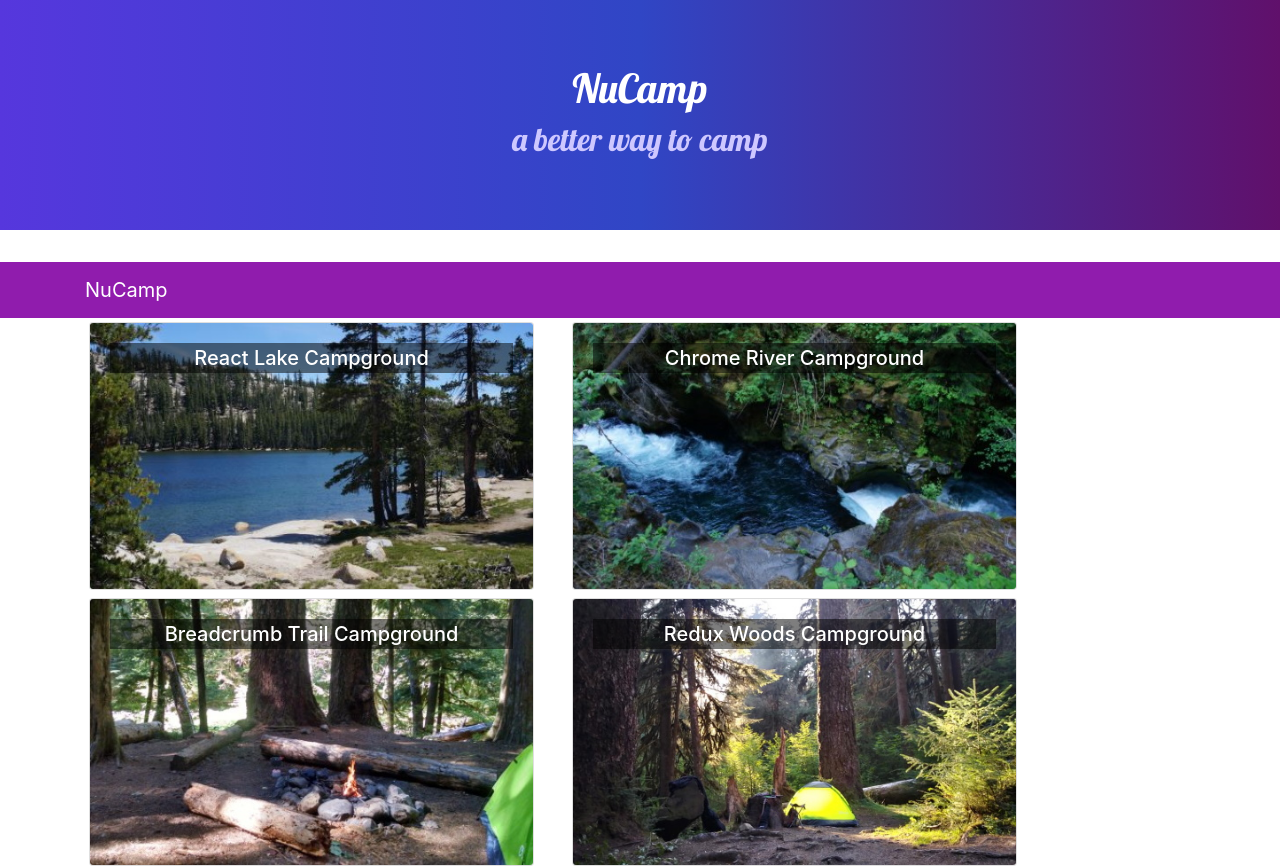
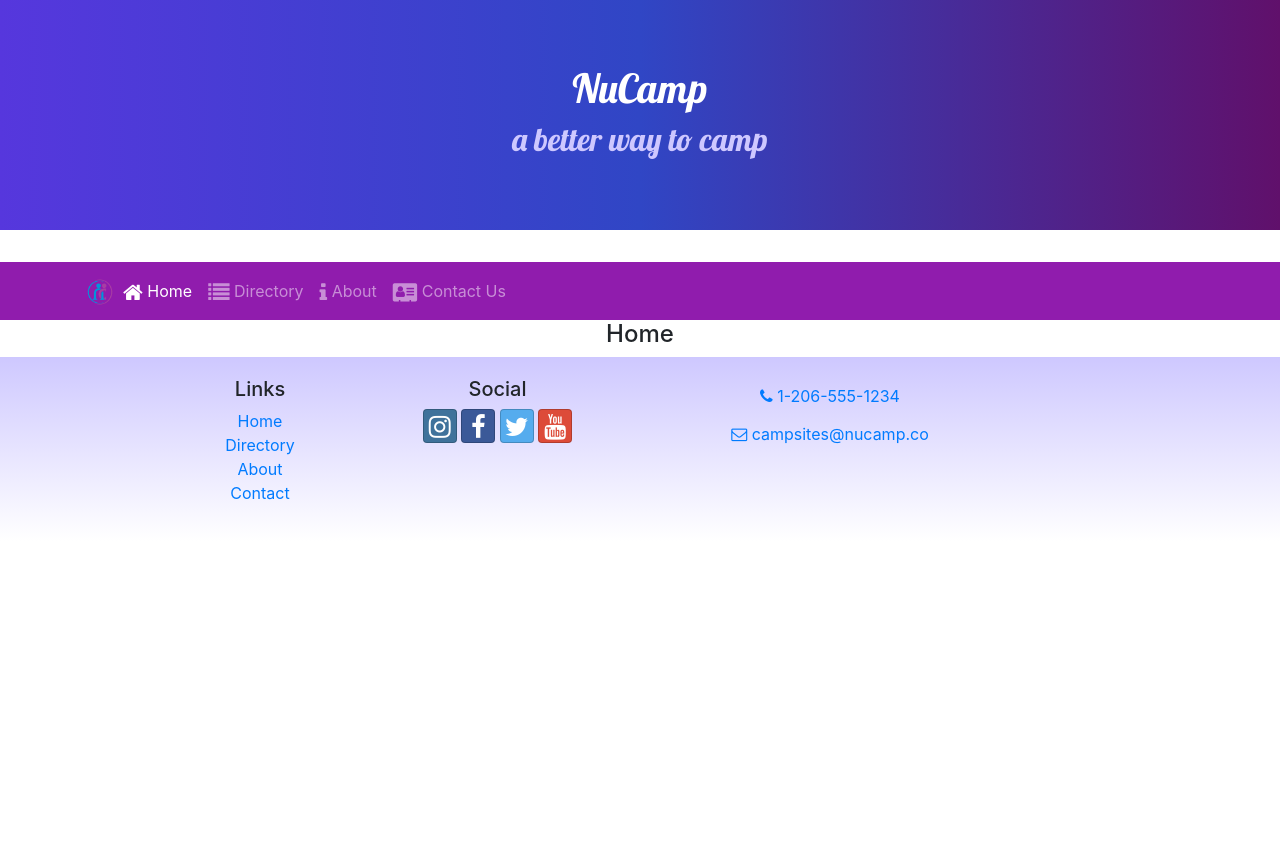
Before and after one commit to keithholler/React, a React (Create React App) app: page /home in a window 1280 px wide. Shown: the top 868 px of the page. After the commit the page ends 800 px from the top, so only its background shows below. Built offline with nearby package versions, Linux system fonts and the light colour scheme.

Commit message:
React Router

```diff
--- a/package.json
+++ b/package.json
@@ -12,6 +12,7 @@
     "react": "^16.13.1",
     "react-dom": "^16.13.1",
     "react-popper": "^1.3.6",
+    "react-router-dom": "^5.2.0",
     "react-scripts": "3.4.3",
     "reactstrap": "^8.5.1",
     "typeface-lobster": "0.0.72",
--- a/src/App.js
+++ b/src/App.js
@@ -1,13 +1,16 @@
 import React, { Component } from "react";
 import Main from './components/MainComponent';
+import { BrowserRouter } from 'react-router-dom';
 import "./App.css";
 
 class App extends Component {
   render() {
     return (
+      <BrowserRouter>
       <div className="App">
        <Main/>
       </div>
+      </BrowserRouter>
     );
   }
 }
--- a/src/components/DirectoryComponent.js
+++ b/src/components/DirectoryComponent.js
@@ -9,7 +9,7 @@
 
 function RenderDirectoryItem({campsite,onClick}){
   return(
-      <Card onClick={() => onClick(campsite.id)}>
+      <Card>
               <CardImg width="100%" src={campsite.image} alt={campsite.name} />
               <CardImgOverlay>
                 <CardTitle>{campsite.name}</CardTitle>
@@ -22,7 +22,7 @@
     const directory = props.campsites.map((campsite) => {
       return (
         <div key={campsite.id} className="col-md-5 m-1">
-          <RenderDirectoryItem campsite={campsite} onClick={props.onClick}/>
+          <RenderDirectoryItem campsite={campsite}/>
         </div>
       );
     });
--- a/src/components/FooterComponent.js
+++ b/src/components/FooterComponent.js
@@ -1,4 +1,5 @@
 import React from 'react';
+import { Link } from 'react-router-dom';
 
 function Footer(props) {
     return (
@@ -8,10 +9,10 @@
                     <div className="col-4 col-sm-2 offset-1">
                         <h5>Links</h5>
                         <ul className="list-unstyled">
-                            <li><a href="#">Home</a></li>
-                            <li><a href="#">Directory</a></li>
-                            <li><a href="#">About</a></li>
-                            <li><a href="#">Contact</a></li>
+                        <li><Link to='/home'>Home</Link></li>
+                            <li><Link to='/directory'>Directory</Link></li>
+                            <li><Link to='/aboutus'>About</Link></li>
+                            <li><Link to='/contactus'>Contact</Link></li>
                         </ul>
                     </div>
                     <div className="col-6 col-sm-3 text-center">
--- a/src/components/HeaderComponent.js
+++ b/src/components/HeaderComponent.js
@@ -1,12 +1,29 @@
 import React, { Component }  from 'react';
-import { Navbar, NavbarBrand, Jumbotron } from 'reactstrap';
+import { Nav, Navbar, NavbarBrand, NavbarToggler, Collapse, NavItem, Jumbotron } from 'reactstrap';
+import { NavLink } from 'react-router-dom';
 
 class Header extends Component {
+
+    constructor(props) {
+        super(props);
+
+        this.toggleNav = this.toggleNav.bind(this);
+        this.state = {
+          isNavOpen: false
+        };
+    }
+
+    toggleNav() {
+        this.setState({
+            isNavOpen: !this.state.isNavOpen
+        });
+    }
+
     render() {
         return (
             <React.Fragment>
                 <Jumbotron fluid>
-                <div className="container">
+                    <div className="container">
                         <div className="row">
                             <div className="col">
                                 <h1>NuCamp</h1>
@@ -15,9 +32,35 @@
                         </div>
                     </div>
                 </Jumbotron>
-                    <Navbar dark sticky="top">
+
+                <Navbar dark sticky="top" expand="md">
                     <div className="container">
-                        <NavbarBrand href="/">NuCamp</NavbarBrand>
+                        <NavbarBrand className="mr-auto" href="/"><img src="/assets/images/logo.png" height="30" width="30" alt="NuCamp Logo" /></NavbarBrand>
+                        <NavbarToggler onClick={this.toggleNav} />
+                        <Collapse isOpen={this.state.isNavOpen} navbar>
+                            <Nav navbar>
+                                <NavItem>
+                                    <NavLink className="nav-link" to="/home">
+                                        <i className="fa fa-home fa-lg" /> Home
+                                    </NavLink>
+                                </NavItem>
+                                <NavItem>
+                                    <NavLink className="nav-link" to="/directory">
+                                        <i className="fa fa-list fa-lg" /> Directory
+                                    </NavLink>
+                                </NavItem>
+                                <NavItem>
+                                    <NavLink className="nav-link" to="/aboutus">
+                                        <i className="fa fa-info fa-lg" /> About
+                                    </NavLink>
+                                </NavItem>
+                                <NavItem>
+                                    <NavLink className="nav-link" to="/contactus">
+                                        <i className="fa fa-address-card fa-lg" /> Contact Us
+                                    </NavLink>
+                                </NavItem>
+                            </Nav>
+                        </Collapse>
                     </div>
                 </Navbar>
             </React.Fragment>
--- /dev/null
+++ b/src/components/HomeComponent.js
@@ -0,0 +1,11 @@
+import React from 'react';
+
+function Home(props) {
+    return (
+        <div className="container">
+            <h4>Home</h4>
+        </div>
+    );
+}
+
+export default Home;
--- a/src/components/MainComponent.js
+++ b/src/components/MainComponent.js
@@ -3,25 +3,37 @@
 import CampsiteInfo from "./CampsiteInfoComponent";
 import Header from  "./HeaderComponent"
 import Footer from  "./FooterComponent"
+import Home from  "./HomeComponent"
+import { Switch, Route, Redirect } from 'react-router-dom';
 import {CAMPSITES} from '../shared/campsites'
+
+
 class Main extends Component {
-  constructor(props){
+
+  constructor(props) {
       super(props);
       this.state = {
-      campsites: CAMPSITES,
-      selectedCampsite: null
+          campsites: CAMPSITES
       };
   }
-  onCampsiteSelect(campsiteId) {
-    this.setState({ selectedCampsite: campsiteId });
-  }
+
   render() {
+
+      const HomePage = () => {
+          return (
+              <Home />
+          );
+      };
+
       return (
           <div>
-       <Header/>
-        <Directory campsites={this.state.campsites} onClick={(campsiteId) => this.onCampsiteSelect(campsiteId)}/>
-        <CampsiteInfo campsite={this.state.campsites.filter(campsite=> campsite.id === this.state.selectedCampsite)[0]} />
-      <Footer/>
+              <Header />
+              <Switch>
+                  <Route path='/home' component={HomePage} />
+                  <Route exact path='/directory' render={() => <Directory campsites={this.state.campsites} />} />
+                  <Redirect to='/home' />
+              </Switch>
+              <Footer />
           </div>
       );
   }
--- a/src/index.js
+++ b/src/index.js
@@ -1,11 +1,11 @@
 import React from "react";
 import ReactDOM from "react-dom";
 import "./index.css";
-import 'font-awesome/css/font-awesome.css';
-import 'bootstrap-social/bootstrap-social.css';
 import App from "./App";
 import * as serviceWorker from "./serviceWorker";
 import "bootstrap/dist/css/bootstrap.min.css";
+import 'font-awesome/css/font-awesome.css';
+import 'bootstrap-social/bootstrap-social.css';
 import 'typeface-lobster';
 import 'typeface-open-sans';
 
```
Also changed, not shown: 1 other file (tests, documents, lock files or other folders). Lines whose indentation alone changed are shown as unchanged.
